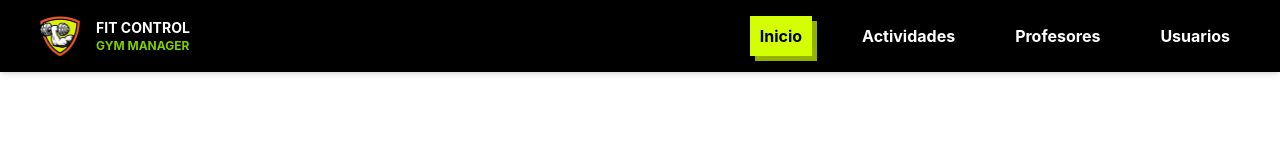
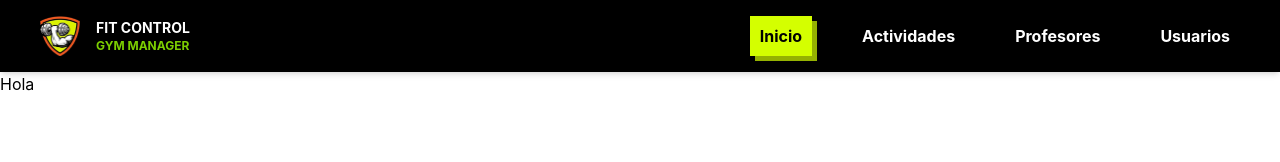
Before and after one commit to Grupo-2-FitControl/FitControl-Frontend, a React (Vite) app: page / in a window 1280 px wide. Shown: the top 162 px of the page. Built offline with nearby package versions, Linux system fonts and the light colour scheme.

Commit message:
fix: I fix routes path to work well navigation

```diff
--- a/src/App.jsx
+++ b/src/App.jsx
@@ -2,14 +2,15 @@ import Activities from "./pages/Activities";
 import { Routes, Route, Navigate } from "react-router-dom";
 import Teachers from "./pages/teachers/Teachers.jsx";
 import Layout from "./components/layout/Layout.jsx";
+import Homepage from "./pages/homepage/Homepage.jsx";
 
 function App() {
   return (
     <Routes>
       <Route path="/" element={<Layout />}>
-
+        <Route index element={<Homepage />} />
         <Route path="activities" element={<Activities />} />
-        <Route path="/teachers" element={<Teachers />} />
+        <Route path="teachers" element={<Teachers />} />
       </Route>
     </Routes>
   );
--- a/src/pages/homepage/Homepage.jsx
+++ b/src/pages/homepage/Homepage.jsx
@@ -0,0 +1,6 @@
+function Homepage(){
+    return(
+        <h1>Hola</h1>
+    )
+}
+export default Homepage;
```
Also changed, not shown: src/components/homepage/Banner.jsx (added).
